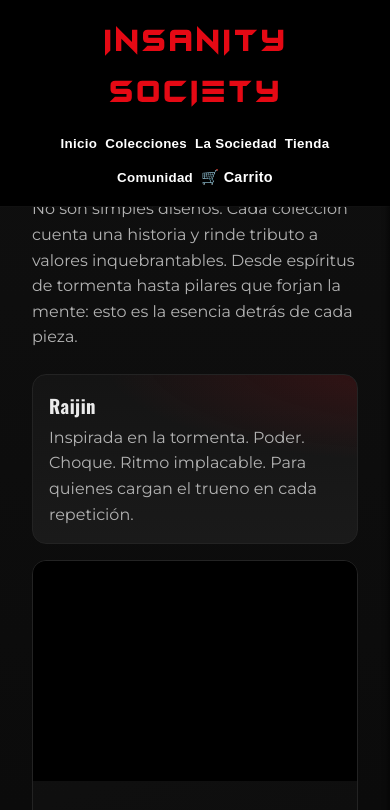
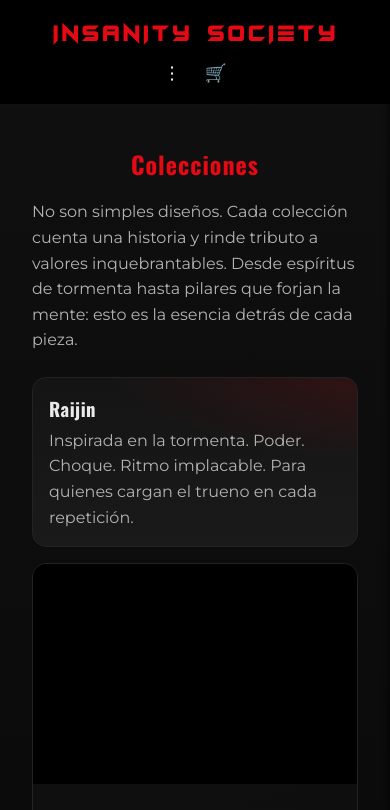
Before and after one commit to zeninproject-collab/InsanitySociety-web, a plain HTML site: page index.html in a window 390 px wide. Both pictures are taken after a click on the button "Explorar Colecciones". Shown: the top 810 px of the page. Drawn offline with nearby package versions, Linux system fonts and the light colour scheme.

Commit message:
mejora pagina version movil

```diff
--- a/css/style.css
+++ b/css/style.css
@@ -38,7 +38,7 @@ body {
   background-color: var(--bg);
   color: var(--text);
   line-height: 1.6;
-  padding-top: 70px; /* espacio para la navbar fija */
+  padding-top: var(--header-offset, 70px); /* compensación dinámica del header */
   min-height: 100svh; /* Altura mínima igual al alto de la pantalla con viewport seguro */
   background-image:
     radial-gradient(1600px 400px at 10% -10%, rgba(229,9,20,0.06), transparent 40%),
@@ -192,6 +192,9 @@ h1, h2, h3 {
   font-size: 1.25rem;
   -webkit-text-stroke: 1px #000;
 }
+
+/* Ajustes para evitar solapamiento del header fijo */
+.tab-content { scroll-margin-top: 80px; }
 
 /* ---------------------------
    HOME (HERO OSCURO)
@@ -535,41 +538,32 @@ h1, h2, h3 {
 
 /* Pantallas hasta 768px (tablets y móviles grandes) */
 @media (max-width: 768px) {
-  body { padding-top: 110px; }
+  /* Reducir ligeramente el logo en móvil */
+  .logo { font-size: 1.6rem; -webkit-text-stroke: 1.5px #000; }
 
-  .navbar { flex-direction: column; align-items: center; gap: 0.5rem; }
-  .logo { width: 100%; text-align: center; }
+  /* Header en columna y menú limpio */
+  .navbar { flex-direction: column; align-items: center; gap: 0.35rem; }
+  .nav-links { display: none; }
+  .mobile-actions { display: flex; margin-left: 0; }
 
-  .nav-links {
-    flex-direction: row;
-    flex-wrap: wrap;
-    justify-content: center;
-    gap: 0.75rem;
-    margin-top: 0.25rem;
-    overflow-x: visible;
-    white-space: normal;
-    scrollbar-width: none; /* Firefox */
-  }
-  .nav-links::-webkit-scrollbar { display: none; }
+  /* Compensación del header fijo (se actualizará también por JS via --header-offset) */
+  body { padding-top: var(--header-offset, 110px); }
 
-  .btn-carrito { display: inline-block; }
-
-  /* Estado compacto al hacer scroll: ocultar tabs y mostrar iconos */
-  .navbar.shrink { flex-direction: row; align-items: center; }
-  .navbar.shrink .logo { margin-right: auto; text-align: left; }
-  .navbar.shrink .nav-links { display: none; }
-  .navbar.shrink .mobile-actions { display: flex; margin-left: auto; }
-  .navbar.shrink .btn-carrito { display: none; }
-
-  .mobile-menu { top: 56px; }
+  /* Menú móvil desplegable posicionado bajo el header */
+  .mobile-menu { top: 56px; width: calc(100% - 16px); right: 8px; }
 
   .hero h2 { font-size: 1.8rem; }
   .hero p { font-size: 1rem; }
 
   .productos { grid-template-columns: 1fr 1fr; }
 
+  /* Carrito: pantalla completa en móvil */
   .carrito { width: 100%; right: -100%; }
   .carrito.active { right: 0; }
+}
+
+@media (max-width: 480px) {
+  .logo { font-size: 1.45rem; -webkit-text-stroke: 1.2px #000; }
 }
 
 /* Pantallas pequeñas (teléfonos hasta 480px) */
--- a/js/scripts.js
+++ b/js/scripts.js
@@ -18,6 +18,7 @@ const mobileMenuLinks = document.querySelectorAll('.mobile-menu-link');
 
 // Navbar
 const navbar = document.querySelector('.navbar');
+const root = document.documentElement;
 
 // Estado para anclar el carrito al hacer click
 let carritoFijado = false;
@@ -202,6 +203,8 @@ function configurarCarritoPorDispositivo() {
       carritoPanel.classList.add("active");
       carritoPanel.classList.remove("hover-open");
       cerrarMobileMenu();
+      // Evitar scroll del body cuando carrito está abierto en móvil
+      document.body.style.overflow = 'hidden';
     };
     if (toggleCarritoMobile) toggleCarritoMobile.addEventListener("click", abrirCarritoMovil);
     if (mobileOpenCarrito) mobileOpenCarrito.addEventListener("click", abrirCarritoMovil);
@@ -213,6 +216,8 @@ configurarCarritoPorDispositivo();
 cerrarCarrito.addEventListener("click", () => {
   carritoFijado = false;
   carritoPanel.classList.remove("active", "hover-open");
+  // Restaurar scroll del body
+  document.body.style.overflow = '';
 });
 
 // ----------------------------
@@ -224,6 +229,17 @@ function onScrollMobileNavbar() {
   navbar.classList.toggle('shrink', scrolled);
 }
 window.addEventListener('scroll', onScrollMobileNavbar, { passive: true });
+
+// Ajustar padding-top dinámico según altura de la navbar en móvil
+function updateHeaderOffset() {
+  if (!navbar) return;
+  const h = navbar.getBoundingClientRect().height;
+  root.style.setProperty('--header-offset', `${Math.ceil(h) + 8}px`);
+}
+window.addEventListener('load', updateHeaderOffset);
+window.addEventListener('resize', updateHeaderOffset);
+const ro = new ResizeObserver(updateHeaderOffset);
+if (navbar && ro) ro.observe(navbar);
 
 function cerrarMobileMenu() {
   if (!mobileMenu) return;
```
